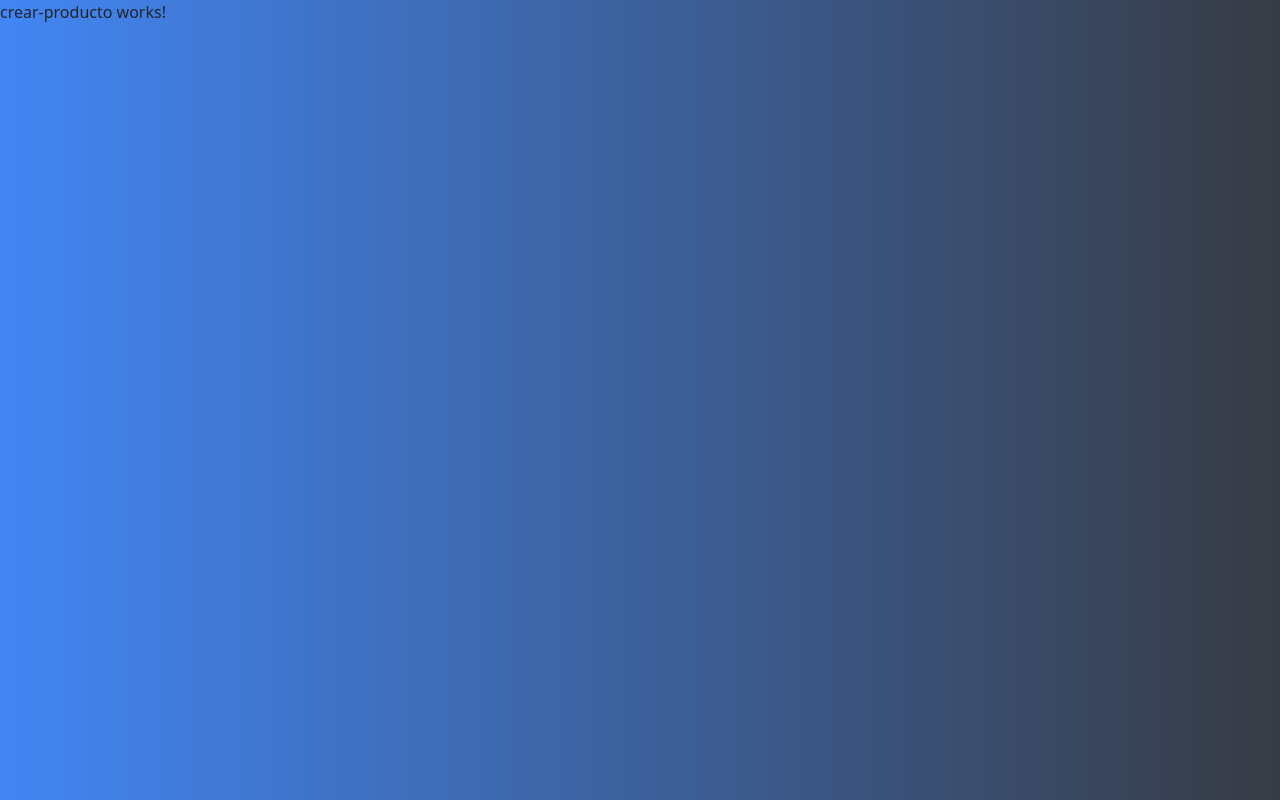
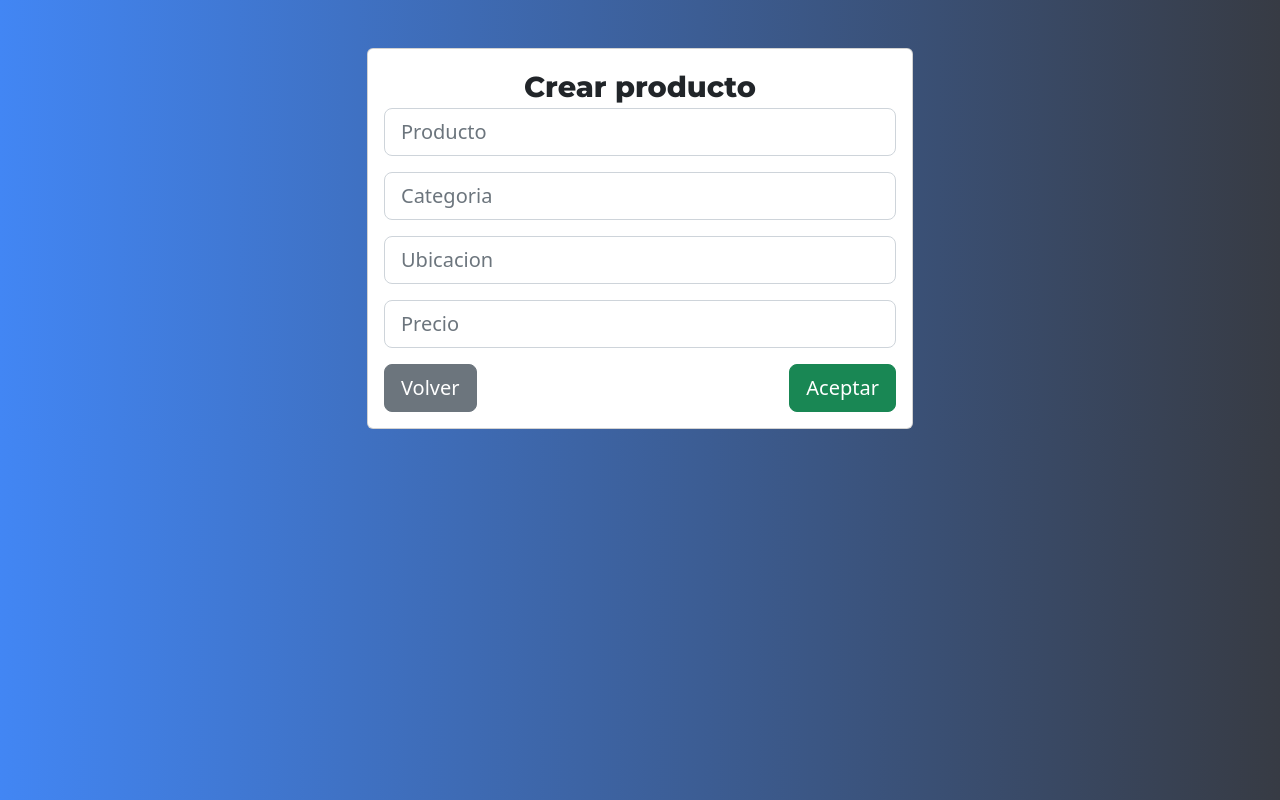
Before and after one commit to Asdex1240/CRUD-Angular---Node---MEAN, an Angular app in the folder cliente/: page /crear-producto in a window 1280 px wide. Built offline with nearby package versions, Linux system fonts and the light colour scheme.

Commit message:
Creamos seccion crear producto en HTML

```diff
--- a/cliente/src/app/components/crear-producto/crear-producto.component.html
+++ b/cliente/src/app/components/crear-producto/crear-producto.component.html
@@ -1 +1,29 @@
-<p>crear-producto works!</p>
+<div class="container mt-5">
+    <div class="row">
+        <div class="col-lg-6 offset-lg-3">
+            <div class="card">
+                <div class="card-body text-center">
+                    <span class="titulo">Crear producto</span>
+                    <form class="mat-3">
+                        <div class="mb-3">
+                            <input type="text" class="form-control form-control-lg" placeholder="Producto">
+                        </div>
+                        <div class="mb-3">
+                            <input type="text" class="form-control form-control-lg" placeholder="Categoria">
+                        </div>
+                        <div class="mb-3">
+                            <input type="text" class="form-control form-control-lg" placeholder="Ubicacion">
+                        </div>
+                        <div class="mb-3">
+                            <input type="number" class="form-control form-control-lg" placeholder="Precio">
+                        </div>
+                        <div class="mb-3">
+                            <button routerLink="/" class="btn btn-secondary btn-lg float-start">Volver</button>
+                            <button class="btn btn-success btn-lg float-end">Aceptar</button>
+                        </div>
+                    </form>
+                </div>
+            </div>
+        </div>
+    </div>
+</div>
--- a/cliente/src/app/components/listar-productos/listar-productos.component.html
+++ b/cliente/src/app/components/listar-productos/listar-productos.component.html
@@ -5,7 +5,7 @@
             <div class="card">
                 <div class="card-body text-center">
                     <span class="titulo">Listado de productos</span>
-                    <button class="btn btn-success float-end">Nuevo</button>
+                    <button class="btn btn-success float-end" routerLink="/crear-producto">Nuevo</button>
                     <table class="table table-striped mt-3">
                         <thead>
                           <tr>
```
